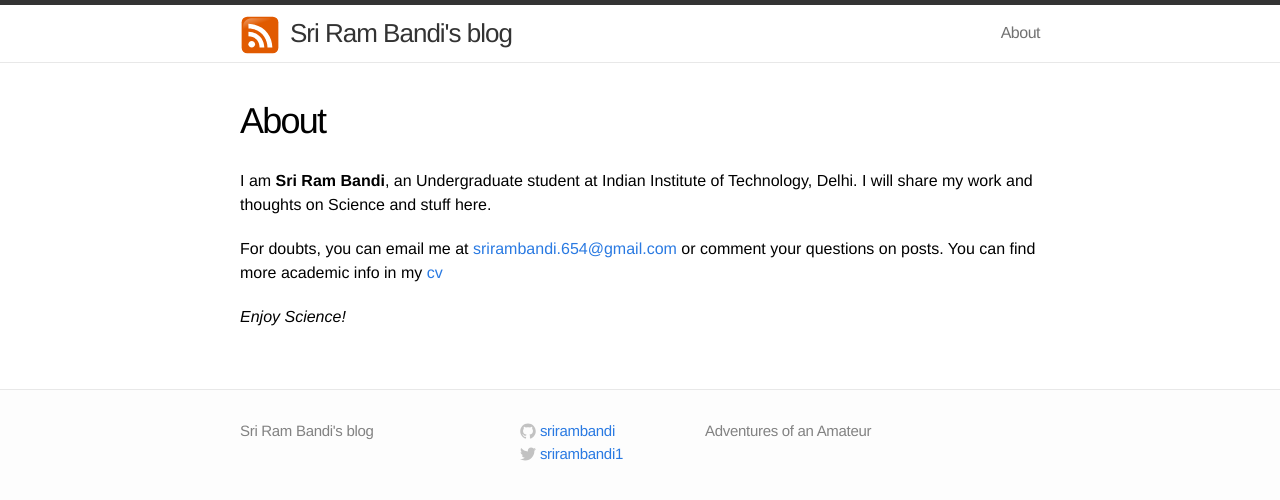
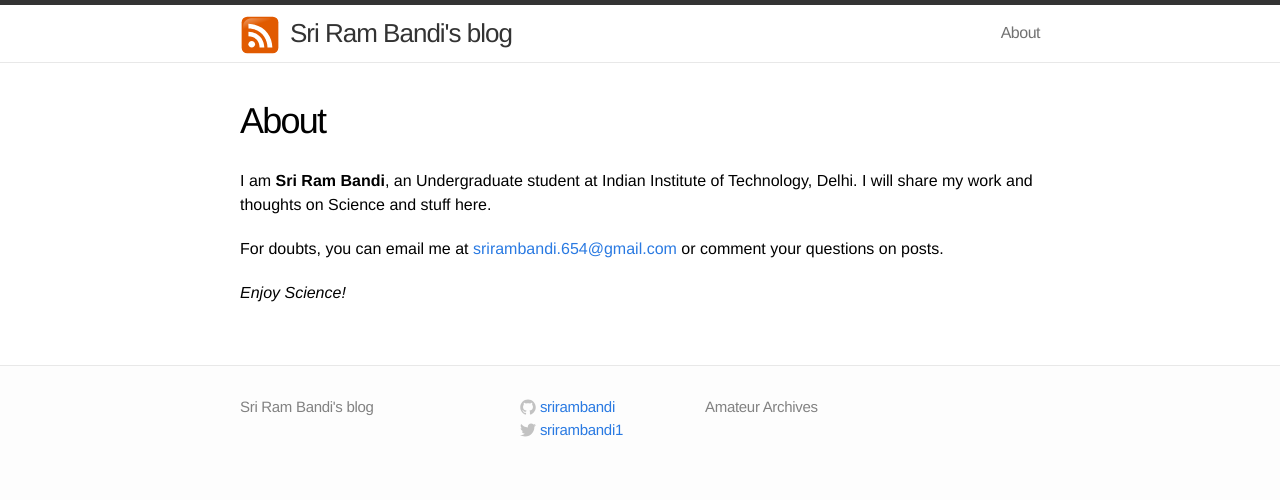
Before and after one commit to srirambandi/srirambandi.github.io, a Jekyll site: the page built from about.md, in a window 1280 px wide. Shown: the top 500 px of the page. Built offline with Jekyll 4.4.1, drawn with Linux system fonts in a browser that asks for light colours.

Commit message:
New Edition

```diff
--- a/_config.yml
+++ b/_config.yml
@@ -15,7 +15,7 @@
 # in the templates via {{ site.myvariable }}.
 title: Sri Ram Bandi's blog
 email: srirambandi.654@gmail.com
-description: "Adventures of an Amateur"
+description: "Amateur Archives"
 baseurl: "" # the subpath of your site, e.g. /blog
 url: "https://srirambandi.github.io" # the base hostname & protocol for your site, e.g. http://example.com
 twitter_username: srirambandi1
--- a/about.md
+++ b/about.md
@@ -6,6 +6,6 @@ permalink: /about/
 
 I am **Sri Ram Bandi**, an Undergraduate student at Indian Institute of Technology, Delhi. I will share my work and thoughts on Science and stuff here.
 
-For doubts, you can email me at <mailto:{{site.email}}> or comment your questions on posts. You can find more academic info in my [cv]({{site.url}}/assets/cv.pdf)
+For doubts, you can email me at <mailto:{{site.email}}> or comment your questions on posts.
 
 *Enjoy Science!*
```
